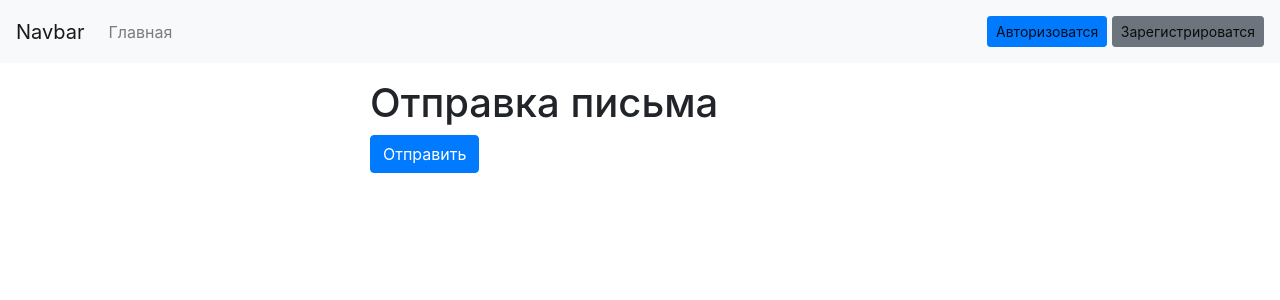
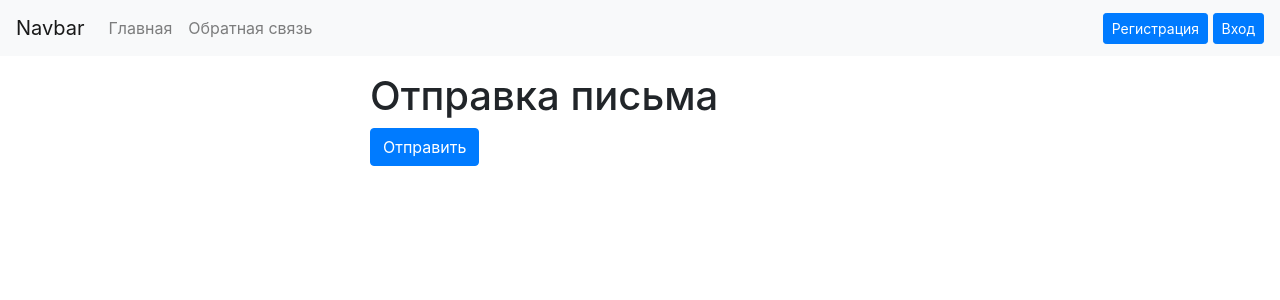
Before and after one commit to Victor-Krupeichenko/Django-projects, a Django app: template Django-website/mysite/news/templates/news/user_mail.html in a window 1280 px wide. Shown: the top 300 px of the page. Run offline with Django 3.2, Linux system fonts and the light colour scheme; tables that the repository leaves empty hold one stand-in row (values such as "Sample post"); the template is opened without the code that fills it: values that come from a table or form of the project are taken from there, most other values are stand-ins (such as "Sample title", 1, 10 or a date in 2020); some libraries are stand-ins or nearby versions.

Commit message:
Добавленна ссылка для обратной связи по Email

```diff
--- a/Django-website/mysite/templates/inc/_nav.html
+++ b/Django-website/mysite/templates/inc/_nav.html
@@ -1,3 +1,9 @@
+{% load static %}
+
+{% block extrastyle %}
+<link rel="stylesheet" href="{% static 'css/navbar.css' %}">
+{% endblock %}
+
 <nav class="navbar navbar-expand-lg navbar-light bg-light">
     <a class="navbar-brand" href="{% url 'home' %}">Navbar</a>
     <button class="navbar-toggler" type="button" data-toggle="collapse" data-target="#navbarSupportedContent"
@@ -10,15 +16,19 @@
             {% if request.user.is_authenticated %}
                 <li class="nav-item"><a class="nav-link" href="{% url 'add_news' %}">Добавить новость</a></li>
             {% endif %}
+            <li class="nav-item"><a class="nav-link" href="{% url 'user_contact_mail' %}">Обратная связь</a></li>
         </ul>
-        <span class="navbar-text">
-            {% if request.user.is_authenticated %}
-            Добро пожаловать, {{ user.username }} |
-            <a href="{% url 'logout' %}" class="btn btn-secondary btn-sm">Выход</a>
-            {% else %}
-            <a href="{% url 'user_login' %}" class="btn btn-primary btn-sm">Авторизоватся</a>
-            <a href="{% url 'user_register' %}" class="btn btn-secondary btn-sm">Зарегистрироватся</a>
-            {% endif %}
-        </span>
+        {% if request.user.is_authenticated %}
+            <span class="navbar-text">
+                Добро пожаловать, {{ user.username|title }} <a href="{% url 'user_logout' %}"
+                                                               class="btn btn-primary btn-sm">Выход</a>
+            </span>
+        {% else %}
+                <span class="'navbar-text">
+                    <a href="{% url 'user_register' %}" class="btn btn-primary btn-sm">Регистрация</a>
+                    <a href="{% url 'user_login' %}" class="btn btn-primary btn-sm">Вход</a>
+                </span>
+
+        {% endif %}
     </div>
 </nav>
```
